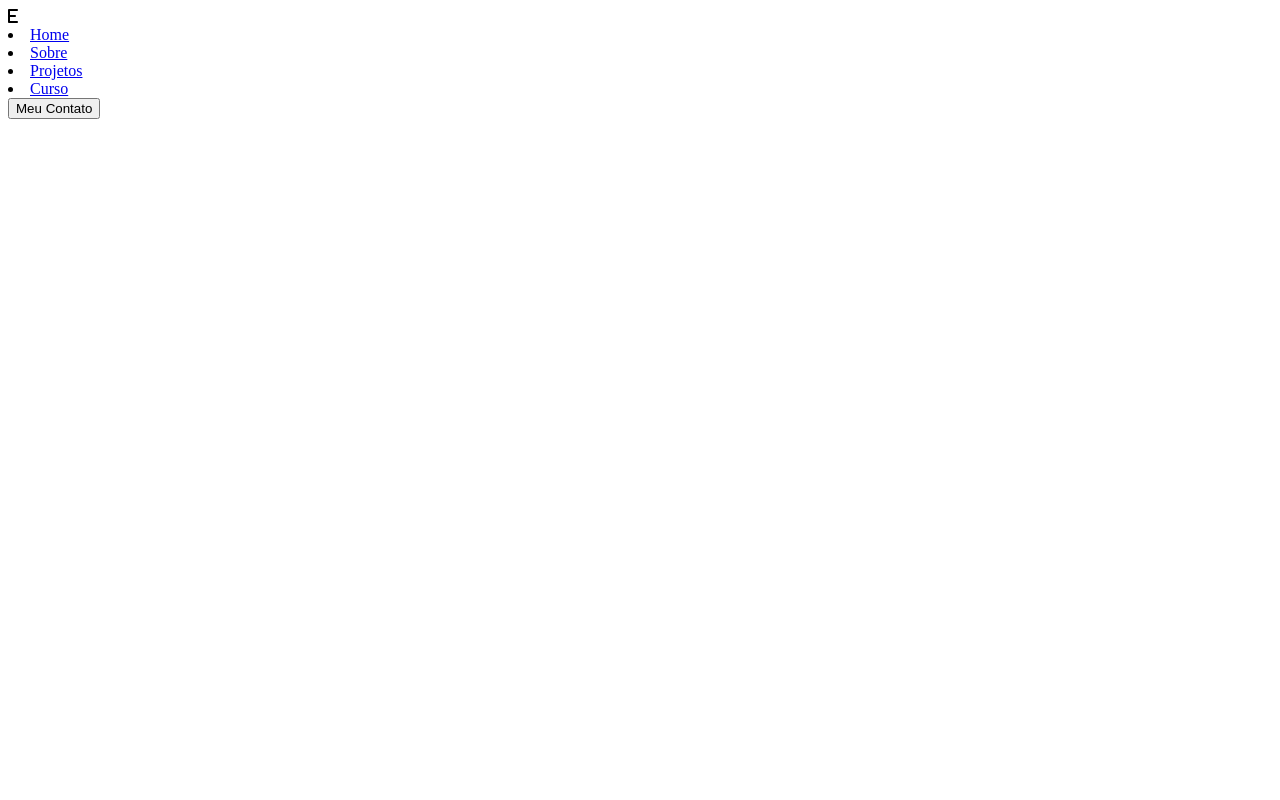
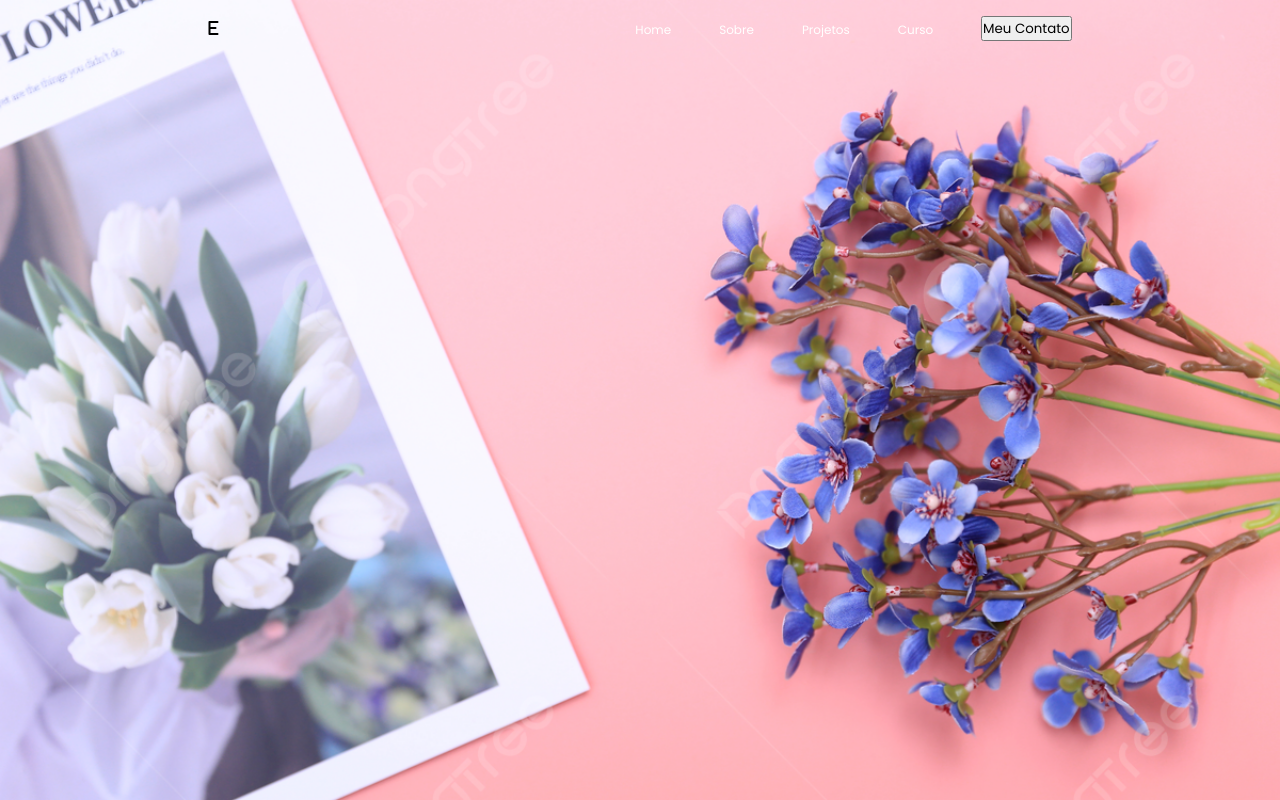
Before and after one commit to perescamila/portifolio, a plain HTML site: page index.html in a window 1280 px wide. Drawn offline with Linux system fonts and the light colour scheme.

Commit message:
Add files via upload

```diff
--- a/index.html
+++ b/index.html
@@ -5,7 +5,8 @@
     <meta http-equiv="X-UA-Compatible" content="IE=edge">
     <meta name="viewport" content="width=device-width, initial-scale=1.0">
     <link rel="stylesheet" href="https://cdnjs.cloudflare.com/ajax/libs/font-awesome/6.1.0/css/all.min.css">
-    <title>Document</title>
+    <link rel="stylesheet" href="style.css">
+    <title>Portifólio</title>
 </head>
 <body>
 
--- a/style.css
+++ b/style.css
@@ -6,5 +6,44 @@
     box-sizing: border-box;
     text-decoration: none;
     list-style: none;
-    font-family: "Poppins", sans-serif;
+    font-family: "Poppins",sans-serif;
 }
+
+body{
+    overflow: hidden;
+}
+
+.background{
+    background: linear-gradient(rgba(0,0,0,0.5));
+    background-image: url(pngtree-magazine-flower-combination-background-image-picture-image_1328395.jpg);
+    background-size: cover;
+    background-position: center;
+    width: 100%;
+    height: 100vh;
+}
+
+header{
+    display: flex;
+    justify-content: space-around;
+    max-width: 100%;
+    align-items: center;
+    padding-top: 1rem;
+}
+
+.cabeçalho-link{
+    display: flex;
+    gap: 3rem;
+    font-weight: 300;
+    cursor: pointer;
+}
+
+.cabeçalho-link a{
+    color: #fff;
+    font-size: 12px;
+
+}
+
+.cabeçalho-link a :hover{
+color: #2ecc71;
+transition: 0.3s all;
+}
```
Also changed, not shown: pngtree-magazine-flower-combination-background-image-picture-image_1328395.jpg (added).
